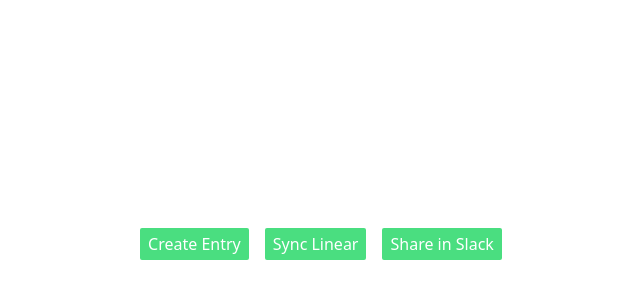
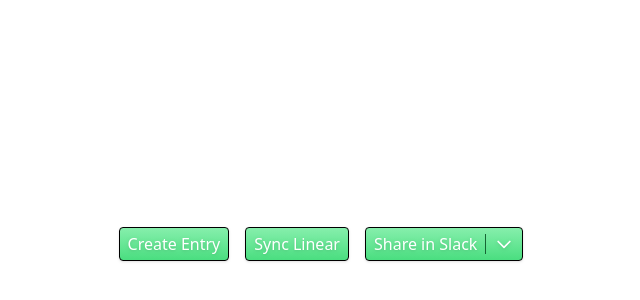
Before and after one commit to jaidetree/braincore, a website: page docs/widgets/index.html in a window 1280 px wide. Shown: the part 156-456 px from the top of the page, without its empty margins (319-959 px from the left). Drawn offline with nearby package versions, Linux system fonts and the light colour scheme.

Commit message:
Updated the button designs and fleshed out the functionality

```diff
--- a/docs/widgets/index.html
+++ b/docs/widgets/index.html
@@ -17,6 +17,11 @@
          }
      }
     </script>
+    <style>
+     .dropdown-toggle:checked + .dropdown-view {
+         display: block;
+     }
+    </style>
 </head>
 <body class="bg-white dark:bg-notion-dark">
     <div class="flex flex-row gap-4 justify-center min-h-screen items-center">
@@ -25,8 +30,8 @@
             <input type="hidden" name="repo" />
             <input type="hidden" name="owner" />
             <input type="hidden" name="event_type" value="create-entry" />
-            <button type="submit" class="bg-green-400 text-white rounded-sm px-2 py-1">
-                Create Entry
+            <button type="submit" class="bg-gradient-to-b from-green-300 to-green-400 focus:from-blue-400 focus:to-blue-300 border border-black text-white rounded px-2 py-1 shadow">
+                <span class="drop-shadow">Create Entry</span>
             </button>
         </form>
         <form id="sync-linear" name="sync-linear" method="POST" action="https://cgi.eccentric-j.com/dispatch/dispatch.clj">
@@ -34,18 +39,28 @@
             <input type="hidden" name="repo" />
             <input type="hidden" name="owner" />
             <input type="hidden" name="event_type" value="sync-linear" />
-            <button type="submit" class="bg-green-400 text-white rounded-sm px-2 py-1">
-                Sync Linear
+            <button type="submit" class="bg-gradient-to-b from-green-300 to-green-400 focus:bg-gradient-to-b focus:from-blue-400 focus:to-blue-300 border border-black text-white rounded px-2 py-1 shadow">
+                <span class="drop-shadow">Sync Linear</span>
             </button>
         </form>
         <form id="slack-share" name="slack-share" method="POST" action="https://cgi.eccentric-j.com/dispatch/dispatch.clj">
             <input type="hidden" name="api_token" />
             <input type="hidden" name="repo" />
             <input type="hidden" name="owner" />
-            <input type="hidden" name="event_type" value="slack-share" />
-            <button type="submit" class="bg-green-400 text-white rounded-sm px-2 py-1">
-                Share in Slack
-            </button>
+            <div class="bg-gradient-to-b from-green-300 to-green-400 border border-black text-white rounded shadow flex flex-row items-center relative">
+                <button type="submit" class="min-h-full focus:bg-gradient-to-b focus:from-blue-400 focus:to-blue-300 px-2 py-1" name="event-type" value="slack-share">
+                    <span class="drop-shadow">Share in Slack</span>
+                </button>
+                <label for="id-dropdown" class="dropdown px-2 my-1 border-l border-green-800 focus:bg-gradient-to-b focus:from-blue-400 focus:to-blue-300">
+                    <svg xmlns="http://www.w3.org/2000/svg" class="h-5 w-5 drop-shadow" fill="none" viewBox="0 0 24 24" stroke="currentColor">
+                        <path stroke-linecap="round" stroke-linejoin="round" stroke-width="2" d="M19 9l-7 7-7-7" />
+                    </svg>
+                </label>
+                <input type="checkbox" id="id-dropdown" class="hidden dropdown-toggle" />
+                <div class="dropdown dropdown-view hidden absolute bg-green-400 rounded-b shadow right-0 top-full mt-1 px-2 py-1">
+                    <button type="submit" class="text-white drop-shadow px-2 py-1" name="event-type" value="slack-share-today">Only Today</button>
+                </div>
+            </div>
         </form>
     </div>
     <script>
```
